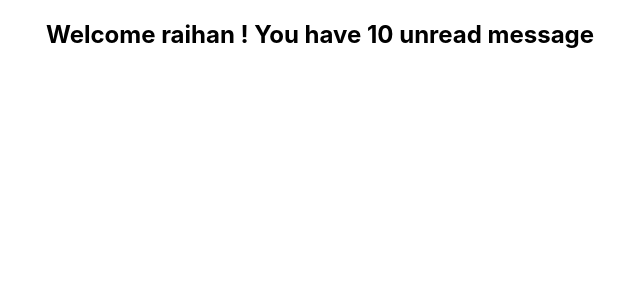
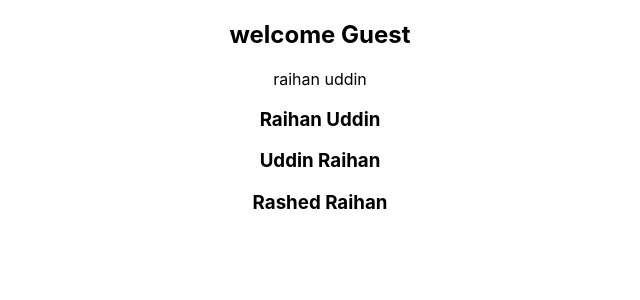
Before and after one commit to raihanwebmaster/React-TypeScript, a React (Create React App) app: page / in a window 1280 px wide. Shown: the top 300 px of the page, without its empty margins (320-960 px from the left). Built offline with nearby package versions, Linux system fonts and the light colour scheme.

Commit message:
basic props

```diff
--- a/src/App.tsx
+++ b/src/App.tsx
@@ -1,10 +1,32 @@
 import "./App.css";
 import { Greet } from "./components/Greet";
+import { Person } from "./components/Person";
+import { PersonList } from "./components/PersonList";
 
 function App() {
+  const personName = {
+    first: 'raihan',
+    last: 'uddin',
+  }
+  const nameList = [
+    {
+      first: 'Raihan',
+      last: 'Uddin',
+    },
+    {
+      first: 'Uddin',
+      last: 'Raihan',
+    },
+    {
+      first: 'Rashed',
+      last: 'Raihan'
+    }
+  ]
   return (
     <div className="App">
-      <Greet name={"raihan"} />
+      <Greet name={"raihan"} messageCount={100} isLoggedIn={false} />
+      <Person name={personName} />
+      <PersonList names={nameList} />
     </div>
   );
 }
--- a/src/components/Greet.tsx
+++ b/src/components/Greet.tsx
@@ -1,10 +1,17 @@
 type GreetProps = {
-    name: string,
-}
-export const Greet = (props:GreetProps) => {
+    name: string;
+    messageCount: number;
+    isLoggedIn: boolean;
+};
+export const Greet = (props: GreetProps) => {
     return (
         <div>
-            <h2>Welcome {props.name} ! You have 10 unread message</h2>
+            <h2>
+                {props.isLoggedIn
+                    ? `
+                    Welcome ${props.messageCount} unread message `
+                    : "welcome Guest"}
+            </h2>
         </div>
-    )
-}
+    );
+};
--- /dev/null
+++ b/src/components/Person.tsx
@@ -0,0 +1,12 @@
+// object
+type PersonProps = {
+    name: {
+        first: string,
+        last: string,
+    }
+}
+export const Person = (props: PersonProps) => {
+    return (
+        <div>{props.name.first} {props.name.last} </div>
+    )
+}
--- /dev/null
+++ b/src/components/PersonList.tsx
@@ -0,0 +1,19 @@
+// array of object
+type PersonListProps = {
+    names: {
+        first: string,
+        last: string,
+    }[]
+}
+
+export const PersonList = (props: PersonListProps) => {
+    return (
+        <div>
+            {props.names.map(name => {
+                return (
+                    <h3 key={name.first}>{name.first} {name.last} </h3>
+                )
+            })}
+        </div>
+    )
+}
```
